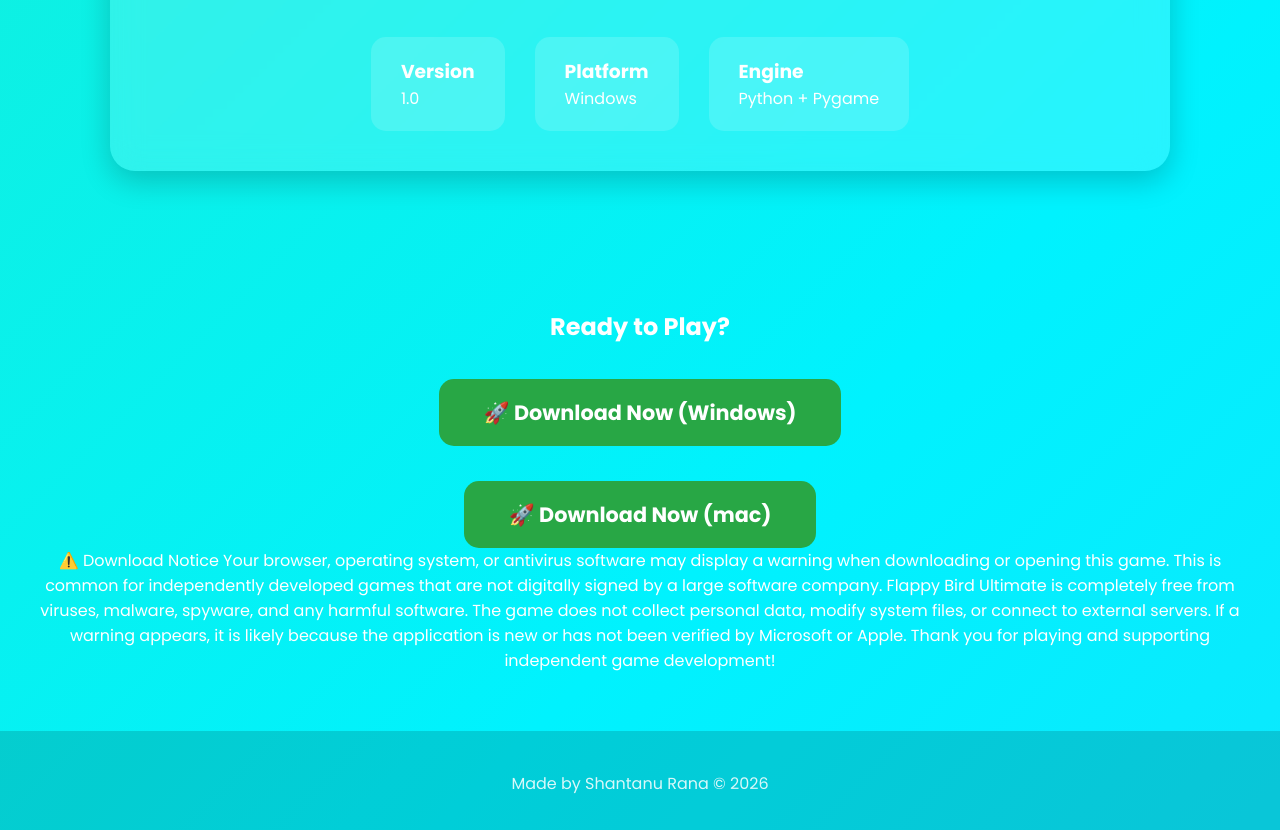
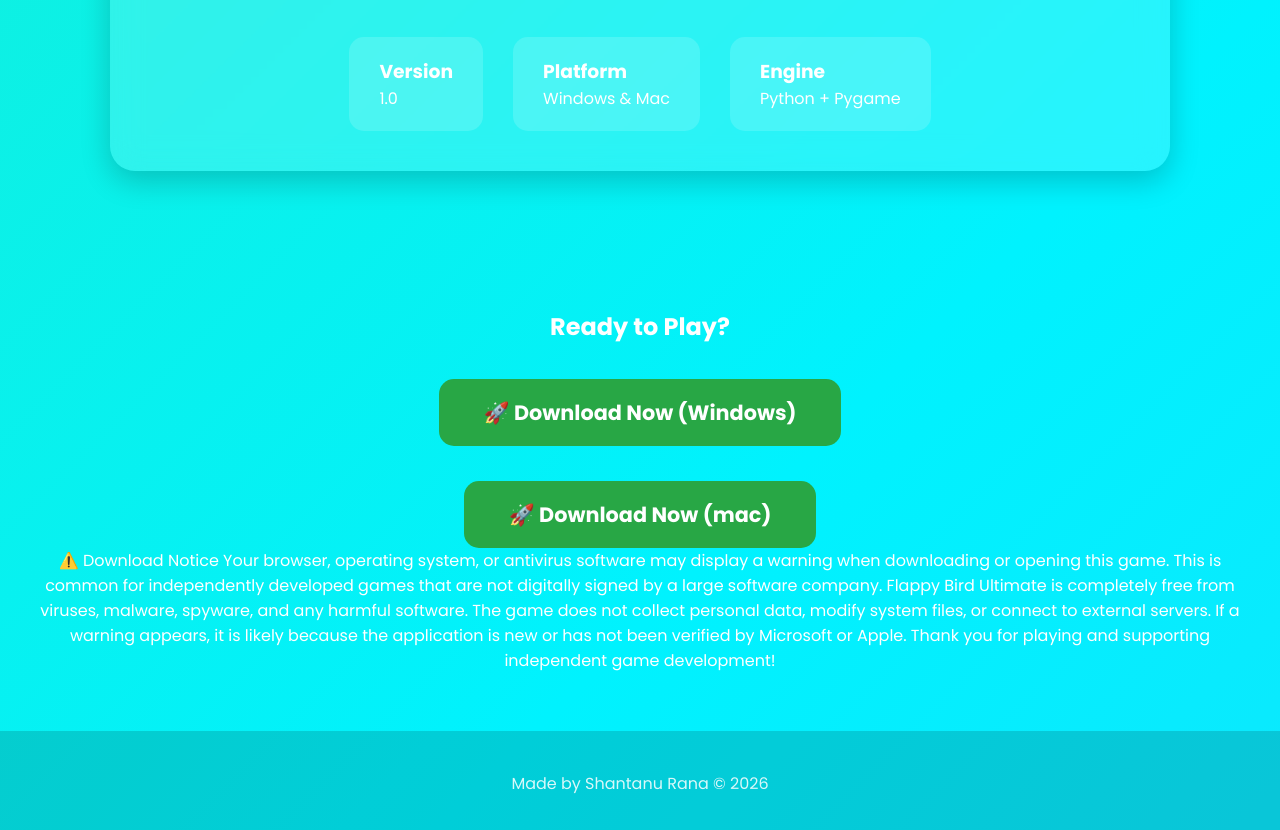
Before and after one commit to andnoobiamnoob/Flappy-website, a plain HTML site: page index.html in a window 1280 px wide. Shown: the part 2574-3404 px from the top of the page. Drawn offline with Linux system fonts and the light colour scheme.

Commit message:
Update index.html

```diff
--- a/index.html
+++ b/index.html
@@ -267,7 +267,7 @@ h1{
 
             <div class="stat">
                 <h3>Platform</h3>
-                <p>Windows</p>
+                <p>Windows & Mac</p>
             </div>
 
             <div class="stat">
```
